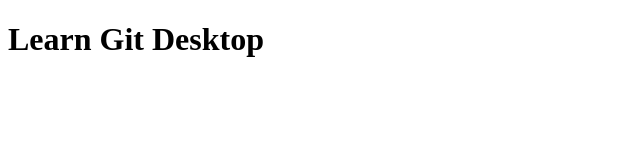
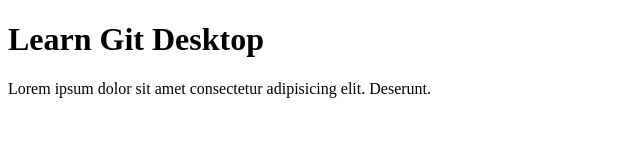
Before and after one commit to Looggg/Git-Desktop, a plain HTML site: page index.html in a window 1280 px wide. Shown: the whole page, without its empty margins (0-640 px from the left). Drawn offline with Linux system fonts and the light colour scheme.

Commit message:
update
update index.html

```diff
--- a/index.html
+++ b/index.html
@@ -9,6 +9,6 @@
 <body>
 
     <H1>Learn Git Desktop</H1>
-
+    <p>Lorem ipsum dolor sit amet consectetur adipisicing elit. Deserunt.</p>
 </body>
 </html>
```
